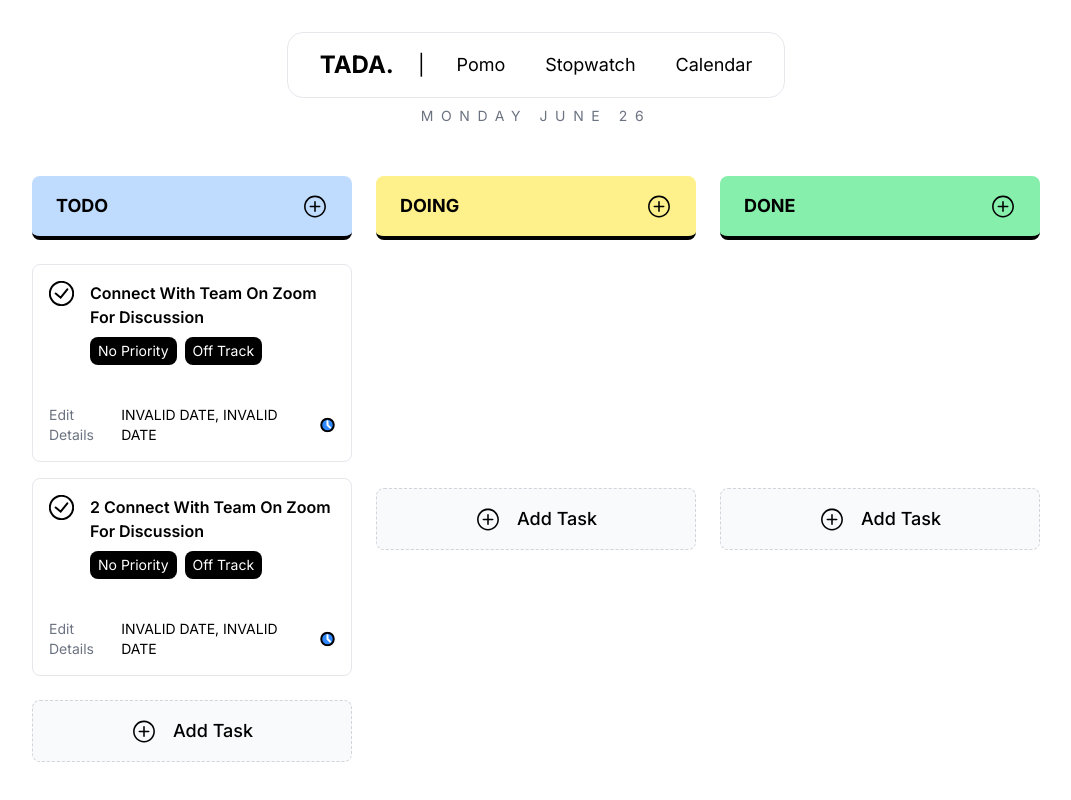
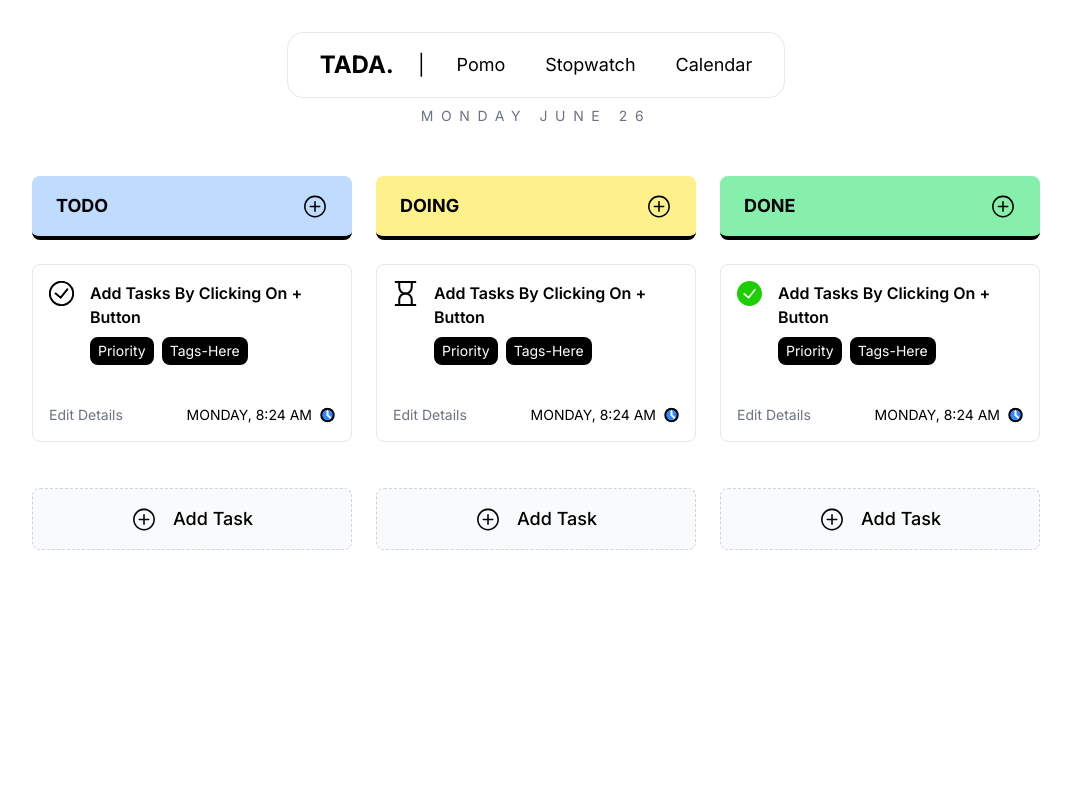
Before and after one commit to Thisisaarush/Tada, a SvelteKit app: page / in a window 1280 px wide. Shown: the whole page, without its empty margins (104-1175 px from the left). Built offline with nearby package versions, Linux system fonts and the light colour scheme.

Commit message:
added demo data

```diff
--- a/src/routes/stores.ts
+++ b/src/routes/stores.ts
@@ -1,6 +1,9 @@
 import { writable, type Writable } from "svelte/store";
-// icons
-import tickIcon from '$lib/assets/tick.svg'
+
+  // icons
+  import tickIcon from '$lib/assets/tick.svg'
+  import doingIcon from '$lib/assets/doing.svg'
+  import greenTick from '$lib/assets/greenTick.svg'
 
 // global states
 export const taskDetailsVisible = writable(false);
@@ -25,30 +28,40 @@ export let tasksData: Writable<{
       {
         id: "1",
         icon: tickIcon,
-        title: 'connect with team on zoom for discussion',
-        tags: ['off track'],
-        priority: 'No Priority',
-        time: 'Today, 5:00 pm',
+        title: 'Add Tasks By Clicking on + button',
+        tags: ['tags-here'],
+        priority: 'priority',
+        time: `${new Date()}`,
       },
-      {
-        id: "2",
-        icon: tickIcon,
-        title: '2 connect with team on zoom for discussion',
-        tags: ['off track'],
-        priority: 'No Priority',
-        time: 'Today, 6:00 pm',
-      }
     ]
   },
   {
     title: 'doing',
     bgColor: 'bg-yellow-200',
-    items: []
+    items: [
+      {
+        id: "2",
+        icon: doingIcon,
+        title: 'Add Tasks By Clicking on + button',
+        tags: ['tags-here'],
+        priority: 'priority',
+        time: `${new Date()}`,
+      },
+    ]
   },
   {
     title: 'done',
     bgColor: 'bg-green-300',
-    items: []
+    items: [
+      {
+        id: "3",
+        icon: greenTick,
+        title: 'Add Tasks By Clicking on + button',
+        tags: ['tags-here'],
+        priority: 'priority',
+        time: `${new Date()}`,
+      },
+    ]
   },
 ]);
 export const titleValue = writable<string>();
```
